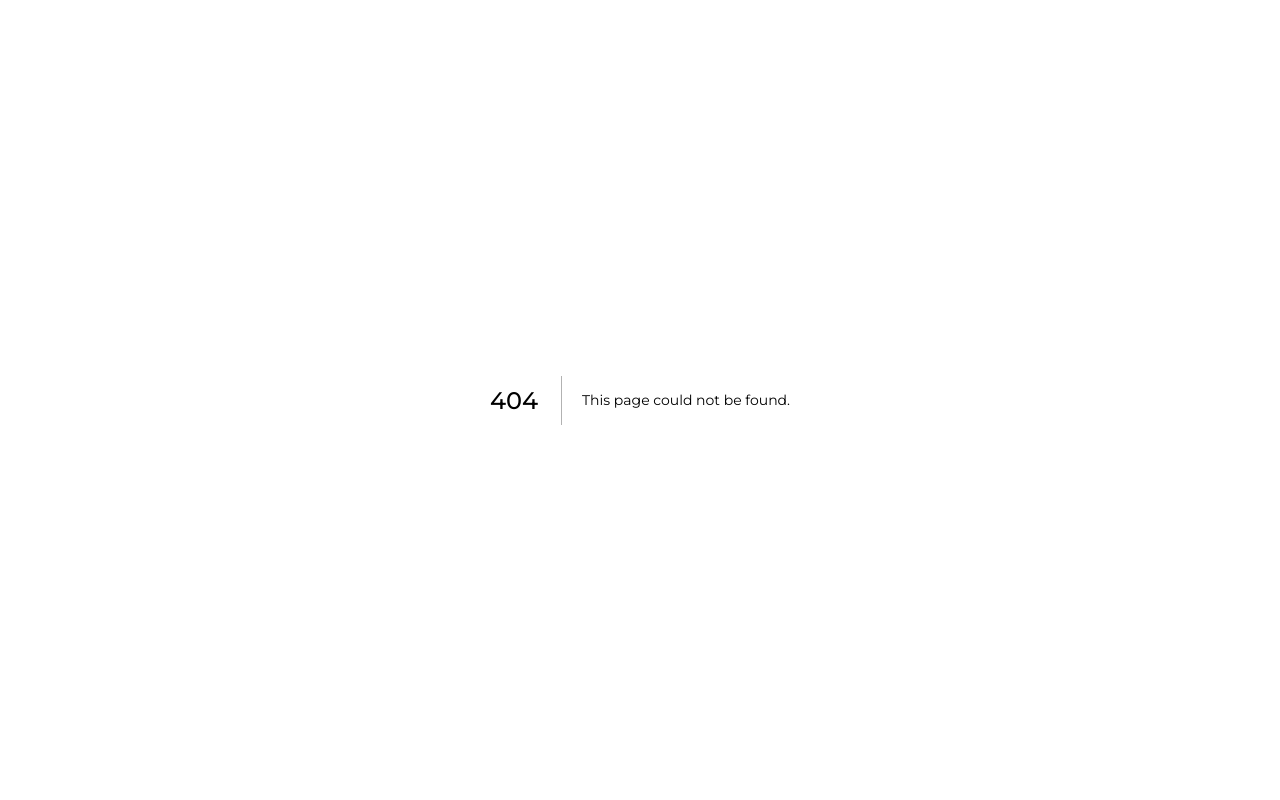
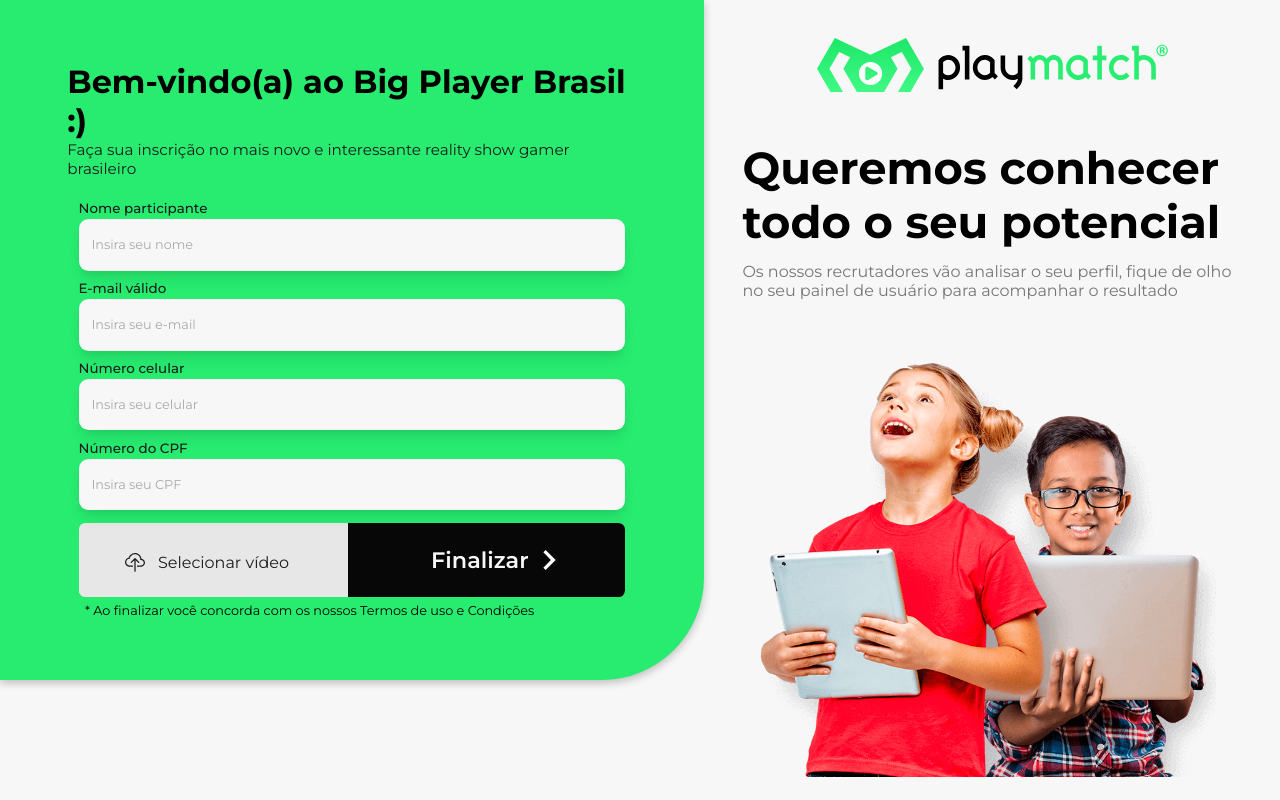
Before and after one commit to johnsmera/bpb, a Next.js app: page /new-subscriber in a window 1280 px wide. Before the commit this address had no page. Built offline with nearby package versions, Linux system fonts and the light colour scheme.

Commit message:
feat: v1 subscribe page

```diff
--- /dev/null
+++ b/src/pages/new-subscriber/index.tsx
@@ -0,0 +1,131 @@
+import type { NextPage } from 'next'
+import Image from 'next/image'
+import { MdNavigateNext } from 'react-icons/md'
+
+import {
+  Container,
+  FirstContent,
+  Form,
+  LogoContainer,
+  SecondContent,
+} from '../../styles/NewSubscriber.module'
+
+import logo from '../../assets/imgs/logo-playmatch.svg'
+import kidsImage from '../../assets/imgs/kids.png'
+import Input from '../../components/Input'
+import { useForm } from 'react-hook-form'
+import axios from 'axios'
+import { useCallback, useState } from 'react'
+import UploadFile from '../../components/UploadFile'
+
+const NewSubscriber: NextPage = () => {
+  const [selectedVideo, setSelectedVideo] = useState(null)
+
+  const {
+    register,
+    handleSubmit,
+    formState: { errors },
+  } = useForm()
+
+  const onSubmit = useCallback(
+    (data: any) => {
+      const { document } = data
+      const formData = new FormData()
+      formData.append('video', selectedVideo || '')
+      axios({
+        method: 'post',
+        url: `http://localhost:7777/upload/${document}`,
+        data: formData,
+        headers: { 'Content-Type': 'multipart/form-data' },
+      })
+        .then((res) => console.log(res))
+        .catch((err) => console.log('err', err))
+    },
+    [selectedVideo]
+  )
+
+  const fileUploadHandler = (event: any) => {
+    console.log(event.target.files[0])
+    setSelectedVideo(event.target.files[0])
+  }
+
+  return (
+    <Container>
+      <FirstContent>
+        <h1>Bem-vindo(a) ao Big Player Brasil :)</h1>
+        <span>
+          Faça sua inscrição no mais novo e interessante reality show gamer
+          brasileiro
+        </span>
+
+        <Form onSubmit={handleSubmit(onSubmit)}>
+          <Input
+            name="name"
+            register={register}
+            errors={errors}
+            label="Nome participante"
+            placeholder="Insira seu nome"
+            required
+          />
+          <Input
+            name="email"
+            register={register}
+            errors={errors}
+            label="E-mail válido"
+            placeholder="Insira seu e-mail"
+            required
+          />
+          <Input
+            name="phone"
+            register={register}
+            errors={errors}
+            label="Número celular"
+            placeholder="Insira seu celular"
+            required
+          />
+          <Input
+            name="document"
+            register={register}
+            errors={errors}
+            label="Número do CPF"
+            placeholder="Insira seu CPF"
+            required
+          />
+          <div className="last-row">
+            <UploadFile
+              name="video"
+              errors={errors}
+              register={register}
+              data={selectedVideo}
+              onChange={fileUploadHandler}
+              required
+            />
+            <button type="submit">
+              Finalizar
+              <MdNavigateNext color="white" size={40} />
+            </button>
+          </div>
+          <footer>
+            * Ao finalizar você concorda com os nossos Termos de uso e Condições
+          </footer>
+        </Form>
+      </FirstContent>
+      <SecondContent>
+        <LogoContainer>
+          <Image src={logo} alt="Playmatch" />
+        </LogoContainer>
+        <section>
+          <h1>Queremos conhecer todo o seu potencial</h1>
+          <p>
+            Os nossos recrutadores vão analisar o seu perfil, fique de olho no
+            seu painel de usuário para acompanhar o resultado
+          </p>
+        </section>
+
+        <Image src={kidsImage} alt="Crianças Playmatch" />
+      </SecondContent>
+    </Container>
+  )
+}
+
+export default NewSubscriber
--- /dev/null
+++ b/src/styles/NewSubscriber.module.ts
@@ -0,0 +1,127 @@
+import styled from 'styled-components'
+import {
+  dark,
+  gray,
+  primary,
+  semidark,
+  semiwhite,
+  white,
+} from './color.global'
+
+export const Container = styled.div`
+  height: 100vh;
+  width: 100vw;
+  display: flex;
+  flex-direction: row;
+  background-color: ${white};
+
+  @media (max-width: 767px) {
+    flex-direction: column-reverse;
+    width: auto;
+    height: auto;
+  }
+`
+
+export const FirstContent = styled.div`
+  background-color: ${primary};
+  height: 85vh;
+  flex: 1;
+  border-radius: 0 0 6.4rem 0;
+  padding: 5rem 4.2rem;
+  display: flex;
+  align-items: center;
+  justify-content: center;
+  flex-direction: column;
+  box-shadow: rgba(0, 0, 0, 0.24) 0px 3px 8px;
+
+  > span {
+    color: ${semidark};
+    font-size: 0.95rem;
+  }
+
+  @media (max-width: 767px) {
+    border-top-left-radius: 1rem;
+    border-top-right-radius: 1rem;
+    padding: 5rem 2.4rem;
+  }
+`
+
+export const SecondContent = styled.div`
+  height: 100vh;
+  width: 45vw;
+  padding: 2.4rem 2.4rem 0 2.4rem;
+  display: flex;
+  flex-direction: column;
+  align-items: center;
+
+  section {
+    h1 {
+      margin-top: 2.8rem;
+      font-size: 2.8rem;
+    }
+
+    p {
+      margin-top: 0.8rem;
+      color: ${gray};
+      font-size: 1rem;
+    }
+  }
+
+  img {
+    object-fit: contain;
+  }
+
+  @media (max-width: 767px) {
+    width: 100%;
+    justify-content: space-between;
+
+    section h1 {
+        font-size: 1.4rem;
+    }
+  }
+`
+export const LogoContainer = styled.div``
+
+export const Form = styled.form`
+  margin-top: 0.8rem;
+  width: 96%;
+
+  > footer {
+    margin-top: 0.4rem;
+    font-size: 0.8rem;
+    margin-left: 0.4rem;
+  }
+
+  .last-row {
+    background-color: ${semiwhite};
+    display: flex;
+    flex-direction: row;
+    gap: 0.8rem;
+    margin-top: 0.8rem;
+    border-radius: 0.4rem;
+
+    @media (max-width: 767px) {
+      flex-direction: column;
+    }
+
+    button {
+      height: 4.6rem;
+      background-color: ${dark};
+      width: 100%;
+      border-radius: 0 0.4rem 0.4rem 0;
+      color: ${white};
+      font-size: 1.4rem;
+      font-weight: 600;
+      display: flex;
+      align-items: center;
+      justify-content: center;
+      padding-left: 2rem;
+      border: 0;
+    }
+
+    button:hover {
+      cursor: pointer;
+      opacity: 0.9;
+    }
+  }
+`
--- a/src/styles/color.global.ts
+++ b/src/styles/color.global.ts
@@ -2,5 +2,6 @@
 export const secondary = '#070707'
 export const dark = '#070707'
 export const semidark = '#1c1c1c'
+export const gray = '#777'
 export const white = '#f7f7f7'
 export const semiwhite = '#e7e7e7'
```
Also changed, not shown: src/pages/new-competitor/index.tsx (deleted, +0 -46 lines), src/pages/new-competitor/styled.ts (deleted, +0 -87 lines).
